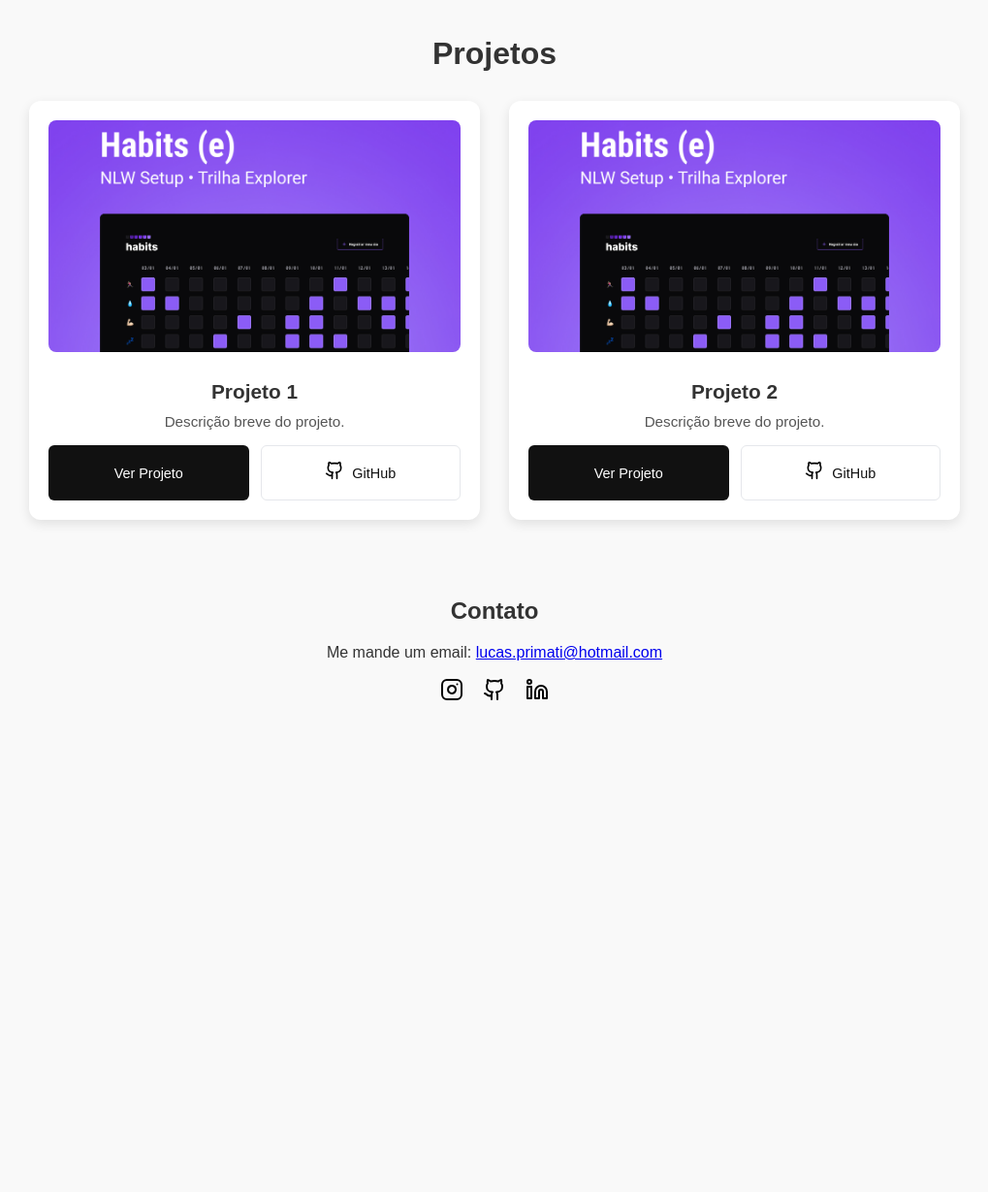
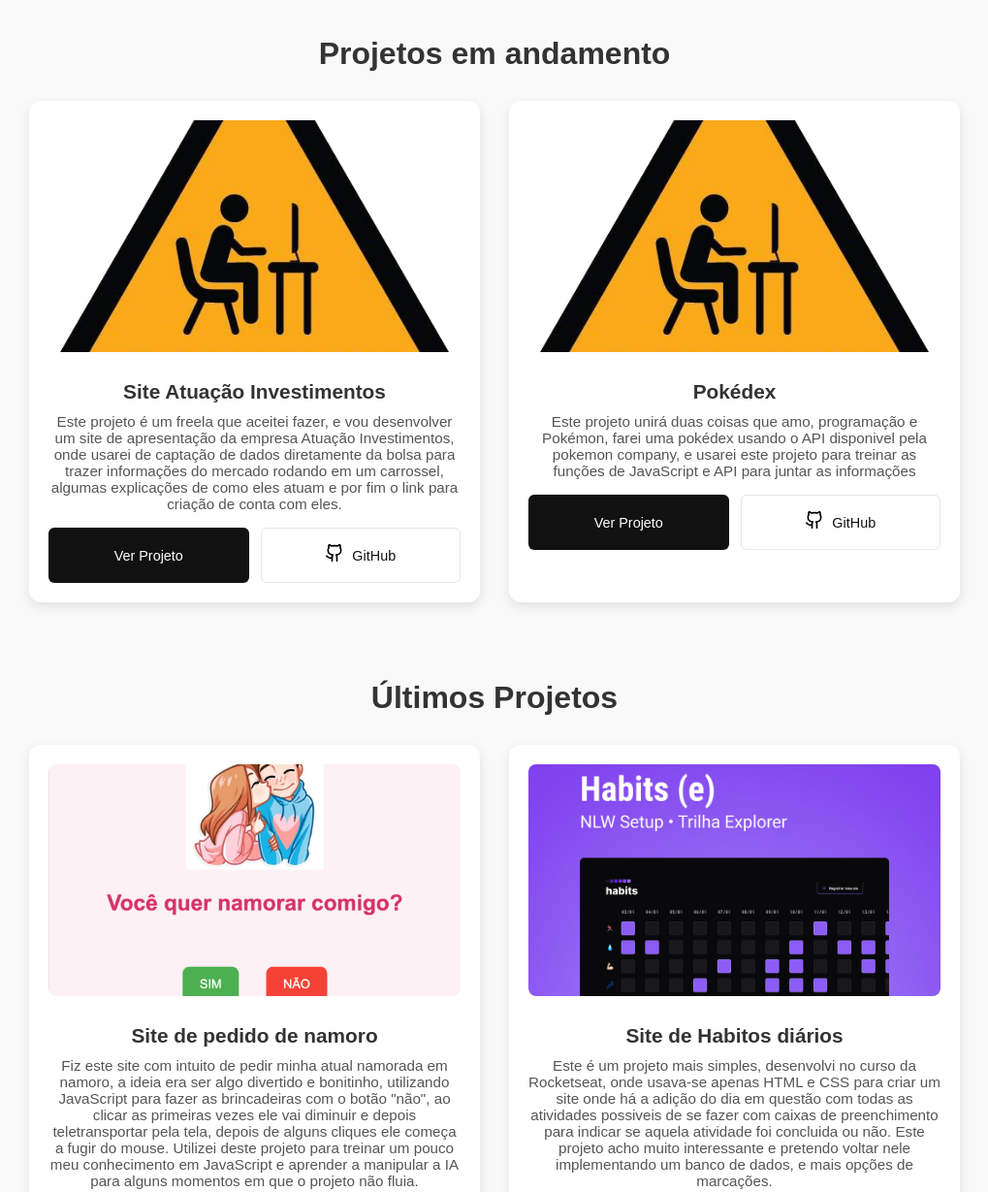
Before and after one commit to luprime/meu-portifolio, a plain HTML site: page index.html in a window 1280 px wide. Shown: the part 645-1874 px from the top of the page at 97% size, without its empty margins (130-1149 px from the left). Before the commit the page ends 1415 px from the top, so only its background shows below. Drawn offline with nearby package versions, Linux system fonts and the light colour scheme.

Commit message:
add novas imagens de capa, e nova seção de projetos em andamento

```diff
--- a/index.html
+++ b/index.html
@@ -77,12 +77,43 @@
      </section>
 
      <section id="projetos">
-        <h2>Projetos</h2>
+        <h2>Projetos em andamento</h2>
         <div class="cards">
             <div class="card">
-                <img src="assets/Cover.jpg" alt="Preview do Projeto 1">
-                <h3>Projeto 1</h3>
-                <p>Descrição breve do projeto.</p>
+                <img src="assets/work.png" alt="Preview do Projeto atuação">
+                <h3>Site Atuação Investimentos</h3>
+                <p>Este projeto é um freela que aceitei fazer, e vou desenvolver um site de apresentação da empresa Atuação Investimentos, onde usarei de captação de dados diretamente da bolsa para trazer informações do mercado rodando em um carrossel, algumas explicações de como eles atuam e por fim o link para criação de conta com eles.</p>
+                <div class="card-buttons">
+                    <a href="" target="_blank" class="btn btn-projeto">Ver Projeto</a>
+                    <a href="" target="_blank" class="btn btn-github">
+                        <img src="assets/icons/github.svg" alt="">
+                        GitHub
+                    </a>
+                </div>
+            </div>
+            <div class="card">
+                <img src="assets/work.png" alt="Preview do Projeto pokedex">
+                <h3>Pokédex</h3>
+                <p>Este projeto unirá duas coisas que amo, programação e Pokémon, farei uma pokédex usando o API disponivel pela pokemon company, e usarei este projeto para treinar as funções de JavaScript e API para juntar as informações</p>
+                <div class="card-buttons">
+                    <a href="" target="_blank" class="btn btn-projeto">Ver Projeto</a>
+                    <a href="" target="_blank" class="btn btn-github">
+                        <img src="assets/icons/github.svg" alt="">
+                        GitHub
+                    </a>
+                </div>
+
+            </div>
+        </div>
+     </section>
+
+     <section id="projetos">
+        <h2>Últimos Projetos</h2>
+        <div class="cards">
+            <div class="card">
+                <img src="assets/namoro.png" alt="Preview do site namoro">
+                <h3>Site de pedido de namoro</h3>
+                <p>Fiz este site com intuito de pedir minha atual namorada em namoro, a ideia era ser algo divertido e bonitinho, utilizando JavaScript para fazer as brincadeiras com o botão "não", ao clicar as primeiras vezes ele vai diminuir e depois teletransportar pela tela, depois de alguns cliques ele começa a fugir do mouse. Utilizei deste projeto para treinar um pouco meu conhecimento em JavaScript e aprender a manipular a IA para alguns momentos em que o projeto não fluia.</p>
                 <div class="card-buttons">
                     <a href="https://luprime.github.io/namoro/" target="_blank" class="btn btn-projeto">Ver Projeto</a>
                     <a href="https://github.com/luprime/namoro" target="_blank" class="btn btn-github">
@@ -92,9 +123,9 @@
                 </div>
             </div>
             <div class="card">
-                <img src="assets/Cover.jpg" alt="Preview do Projeto 2">
-                <h3>Projeto 2</h3>
-                <p>Descrição breve do projeto.</p>
+                <img src="assets/habits.jpg" alt="Preview do Projeto de habitos diarios">
+                <h3>Site de Habitos diários</h3>
+                <p>Este é um projeto mais simples, desenvolvi no curso da Rocketseat, onde usava-se apenas HTML e CSS para criar um site onde há a adição do dia em questão com todas as atividades possiveis de se fazer com caixas de preenchimento para indicar se aquela atividade foi concluida ou não. Este projeto acho muito interessante e pretendo voltar nele implementando um banco de dados, e mais opções de marcações.</p>
                 <div class="card-buttons">
                     <a href="https://luprime.github.io/nlw-setup/" target="_blank" class="btn btn-projeto">Ver Projeto</a>
                     <a href="https://github.com/luprime/nlw-setup?tab=readme-ov-file" target="_blank" class="btn btn-github">
```
Also changed, not shown: assets/habits.jpg (renamed from assets/Cover.jpg), assets/namoro.png (added), assets/work-progress.png (added), assets/work.png (added).
